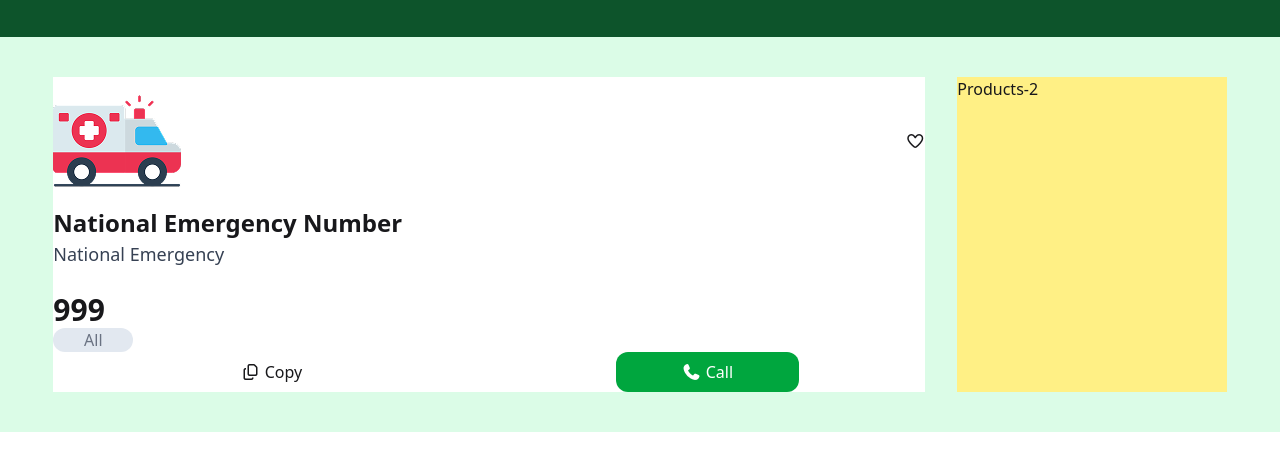
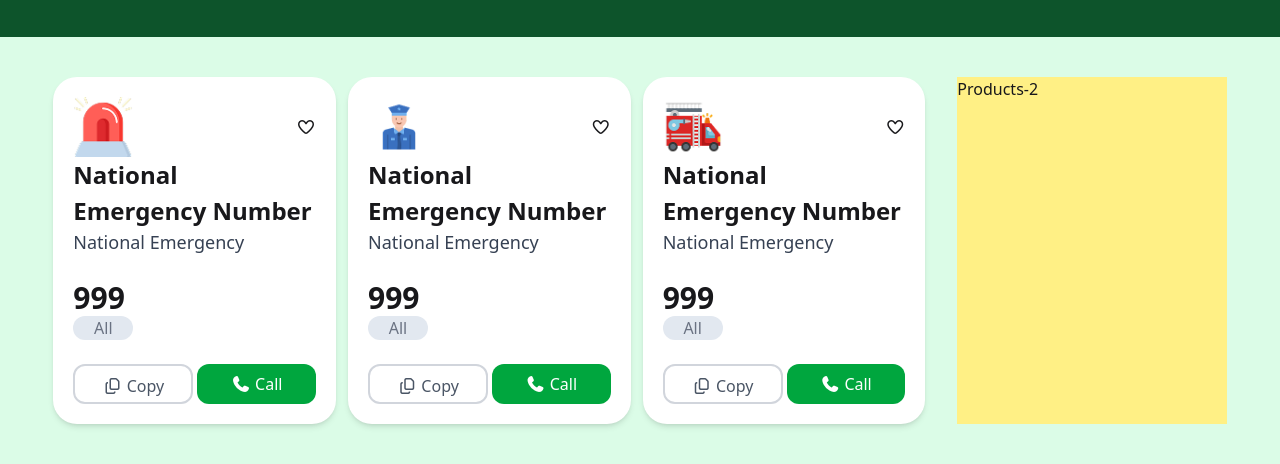
Before and after one commit to faiji31/Emergency-Hotline, a plain HTML site: page index.html in a window 1280 px wide. Shown: the part 343-807 px from the top of the page. Drawn offline with nearby package versions, Linux system fonts and the light colour scheme.

Commit message:
8th commit

```diff
--- a/index.html
+++ b/index.html
@@ -36,10 +36,11 @@
   </section>
   <main class="bg-green-100">
     <section id="products-container" class="w-11/12 mx-auto py-10 grid grid-cols-12 gap-8">
-      <section id="product-box"class="bg-red-200 col-span-9">
-        <div id="cart" class="bg-white">
+      <section id="product-box"class=" col-span-9">
+     <div class="grid grid-cols-3 gap-3 ">
+         <div id="cart" class="bg-white p-5 rounded-3xl shadow-md">
           <div class="flex justify-between items-center">
-            <img src="assets/ambulance.png" alt="">
+            <img src="assets/emergency.png" alt="" class="w-[60px] h-[60px]">
             <i class="fa-regular fa-heart"></i>
 
           </div>
@@ -48,9 +49,10 @@
           <br>
 
           <h1 class="text-3xl font-bold" >999</h1>
-          <p class="bg-slate-200 w-[80px] rounded-full text-center text-1xl text-gray-500">All</p>
-          <div class="flex justify-around">
-            <div class="bg-white shadow-gray-700 rounded-xl w-[183px] h-[40px] text-center pt-2 ">
+          <p class="bg-slate-200 w-[60px] rounded-full text-center text-1xl text-gray-500">All</p>
+          <br>
+          <div class="flex justify-around gap-1">
+            <div class="bg-white border-2 border-gray-300 rounded-xl w-[183px] h-[40px] text-center pt-2 text-gray-600 ">
               <i class="fa-regular fa-copy"></i>
               <button>Copy</button>
 
@@ -65,6 +67,65 @@
 
 
         </div>
+         <div id="cart" class="bg-white p-5 rounded-3xl shadow-md">
+          <div class="flex justify-between items-center">
+            <img src="assets/police.png" alt="" class="w-[60px] h-[60px]">
+            <i class="fa-regular fa-heart"></i>
+
+          </div>
+          <h1 class="font-bold text-[24px]">National Emergency Number</h1>
+          <p class="text-[18px] text-gray-700">National Emergency</p>
+          <br>
+
+          <h1 class="text-3xl font-bold" >999</h1>
+          <p class="bg-slate-200 w-[60px] rounded-full text-center text-1xl text-gray-500">All</p>
+          <br>
+          <div class="flex justify-around gap-1">
+            <div class="bg-white border-2 border-gray-300 rounded-xl w-[183px] h-[40px] text-center pt-2 text-gray-600 ">
+              <i class="fa-regular fa-copy"></i>
+              <button>Copy</button>
+
+            </div>
+            <div class="bg-green-600 w-[183px] h-[40px] text-center rounded-xl pt-2 text-white">
+              <i class="fa-solid fa-phone"></i>
+              <button>Call</button>
+            </div>
+
+
+          </div>
+
+
+        </div>
+         <div id="cart" class="bg-white p-5 rounded-3xl shadow-md">
+          <div class="flex justify-between items-center">
+            <img src="assets/fire-service.png" alt="" class="w-[60px] h-[60px]">
+            <i class="fa-regular fa-heart"></i>
+
+          </div>
+          <h1 class="font-bold text-[24px]">National Emergency Number</h1>
+          <p class="text-[18px] text-gray-700">National Emergency</p>
+          <br>
+
+          <h1 class="text-3xl font-bold" >999</h1>
+          <p class="bg-slate-200 w-[60px] rounded-full text-center text-1xl text-gray-500">All</p>
+          <br>
+          <div class="flex justify-around gap-1">
+            <div class="bg-white border-2 border-gray-300 rounded-xl w-[183px] h-[40px] text-center pt-2 text-gray-600 ">
+              <i class="fa-regular fa-copy"></i>
+              <button>Copy</button>
+
+            </div>
+            <div class="bg-green-600 w-[183px] h-[40px] text-center rounded-xl pt-2 text-white">
+              <i class="fa-solid fa-phone"></i>
+              <button>Call</button>
+            </div>
+
+
+          </div>
+
+
+        </div>
+     </div>
 
       </section>
       <aside id="cart-box" class="bg-yellow-200 col-span-3">
```
